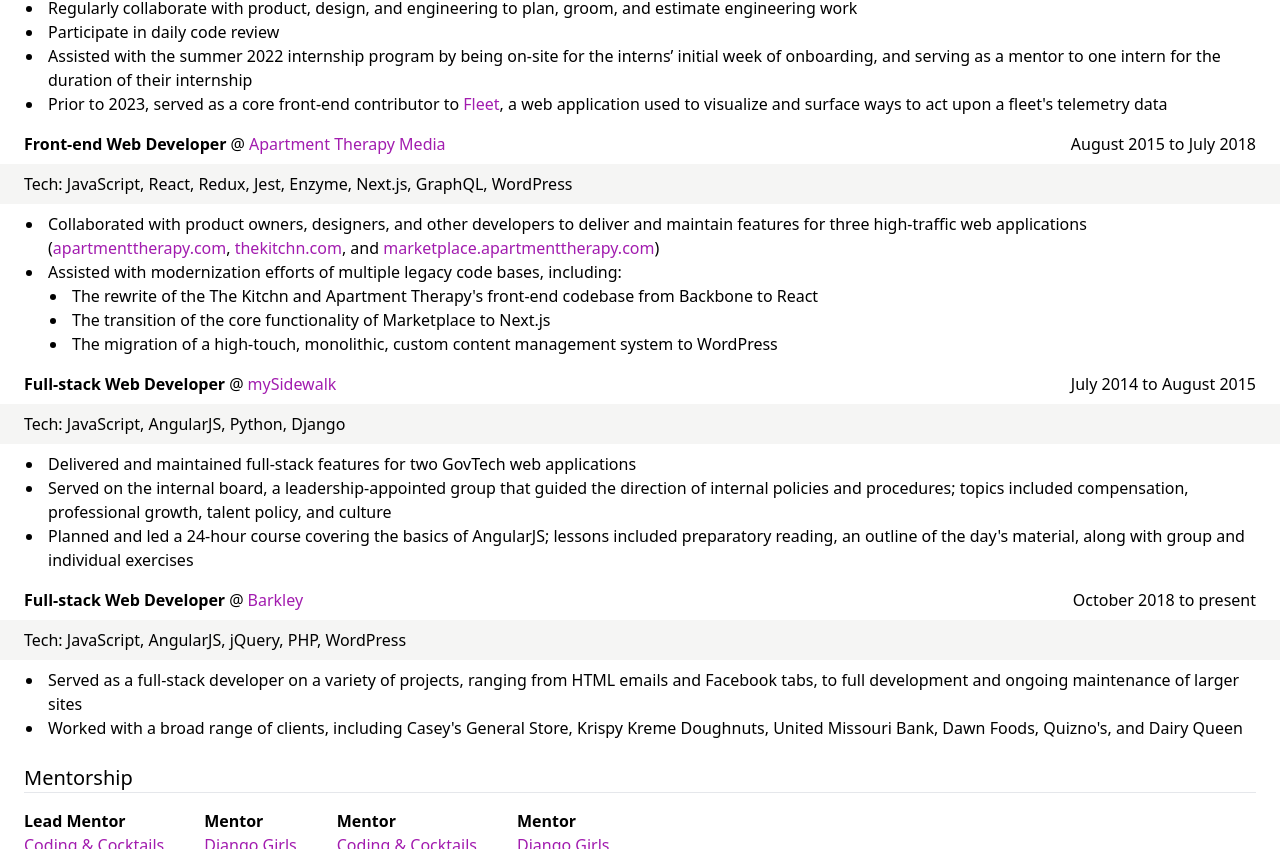
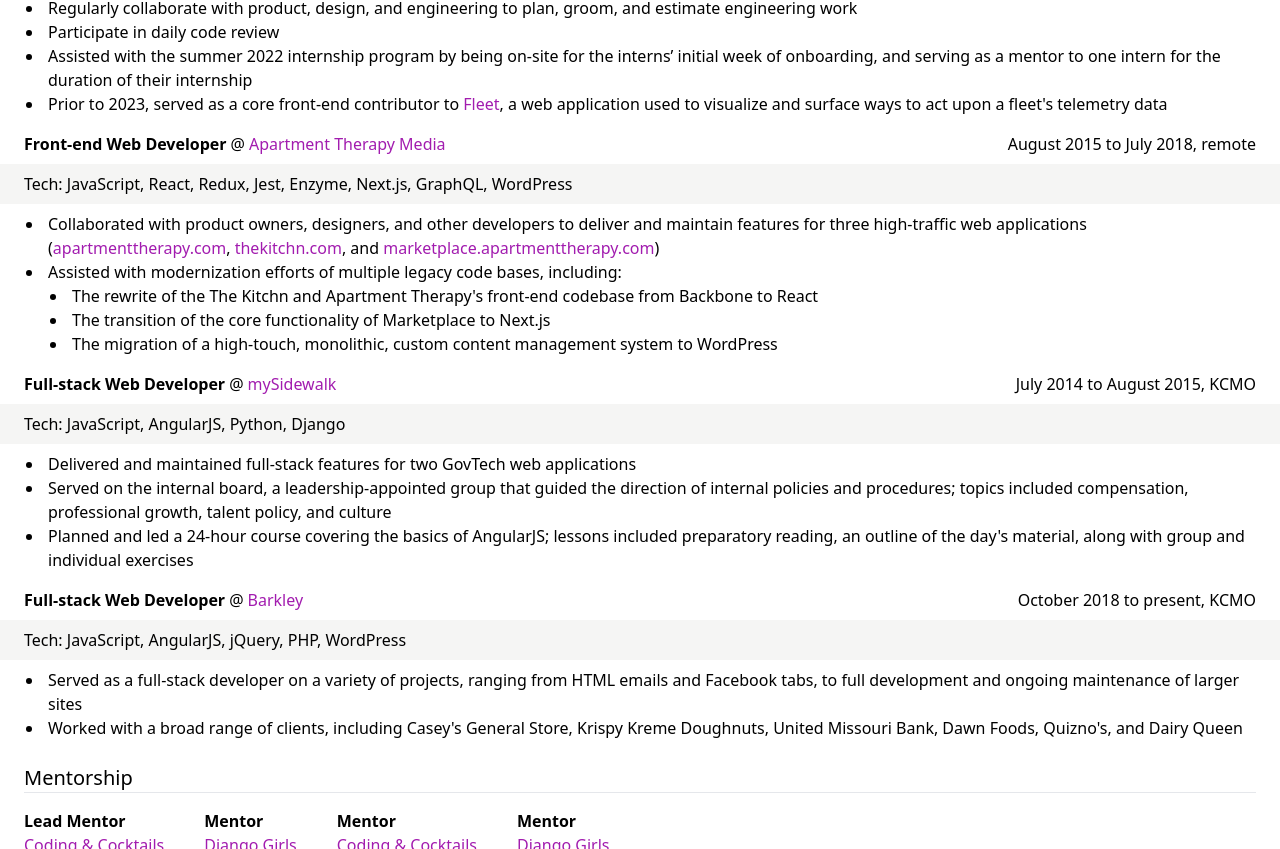
Before and after one commit to rachelhathaway/resume, an Astro site: page / in a window 1280 px wide. Shown: the part 657-1506 px from the top of the page. Built offline with nearby package versions, Linux system fonts and the light colour scheme; Astro itself is replaced by a stand-in of ours.

Commit message:
add job location

```diff
--- a/src/components/Job.astro
+++ b/src/components/Job.astro
@@ -1,5 +1,5 @@
 ---
-const { company, tech, term, title } = Astro.props;
+const { company, location, tech, term, title } = Astro.props;
 ---
 
 <article class="my-4">
@@ -12,7 +12,7 @@
         target="_blank">{company.name}</a
       >
     </h3>
-    <div>{term}</div>
+    <div>{term}<span>, {location}</span></div>
   </header>
   <aside class="bg-stone-100 px-6 py-2 my-2 -mx-6">
     Tech: {tech.join(", ")}
--- a/src/pages/index.astro
+++ b/src/pages/index.astro
@@ -58,6 +58,7 @@
             name: "EquipmentShare",
             link: "https://www.equipmentshare.com",
           }}
+          location="remote"
           tech={[
             "JavaScript",
             "TypeScript",
@@ -145,6 +146,7 @@
             name: "Apartment Therapy Media",
             link: "https://www.apartmenttherapy.com",
           }}
+          location="remote"
           tech={[
             "JavaScript",
             "React",
@@ -201,6 +203,7 @@
             name: "mySidewalk",
             link: "https://mysidewalk.com",
           }}
+          location="KCMO"
           tech={["JavaScript", "AngularJS", "Python", "Django"]}
           term="July 2014 to August 2015"
           title="Full-stack Web Developer"
@@ -228,6 +231,7 @@
             name: "Barkley",
             link: "https://www.barkleyus.com",
           }}
+          location="KCMO"
           tech={["JavaScript", "AngularJS", "jQuery", "PHP", "WordPress"]}
           term="October 2018 to present"
           title="Full-stack Web Developer"
```
